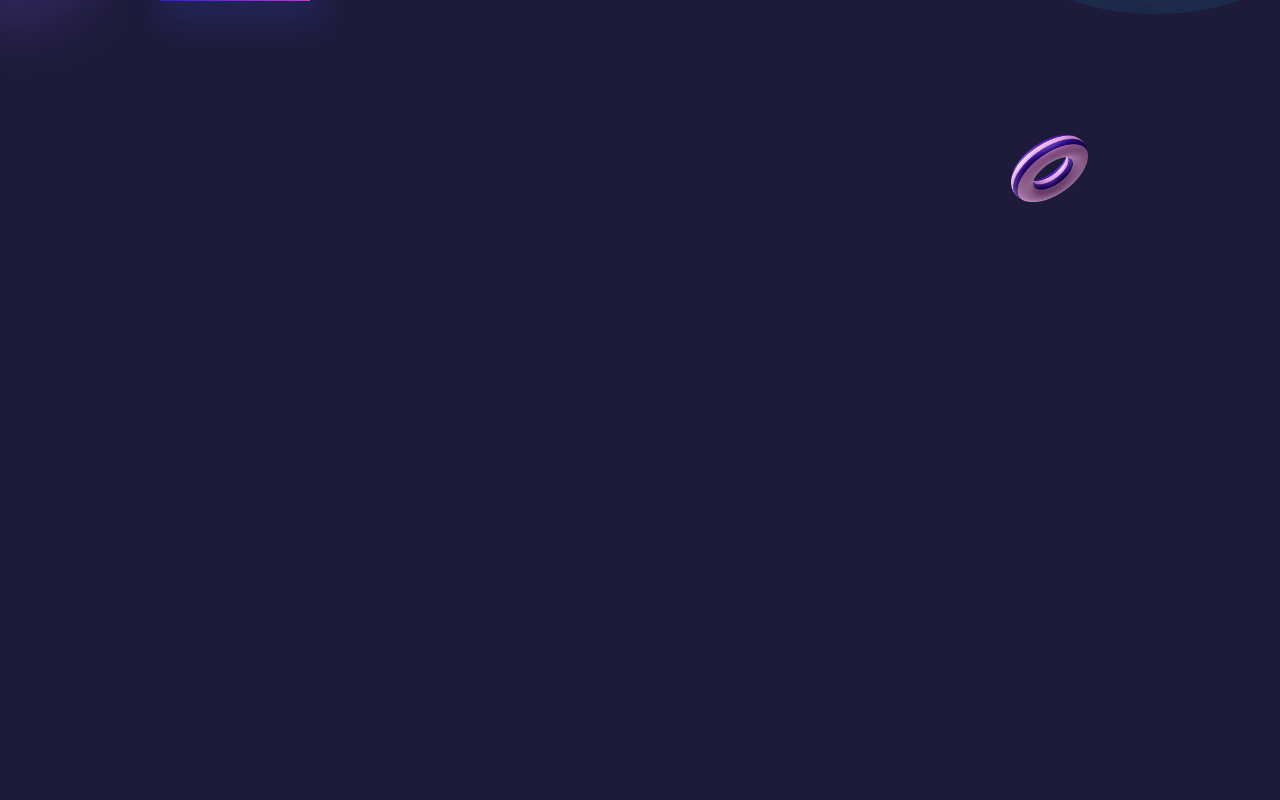
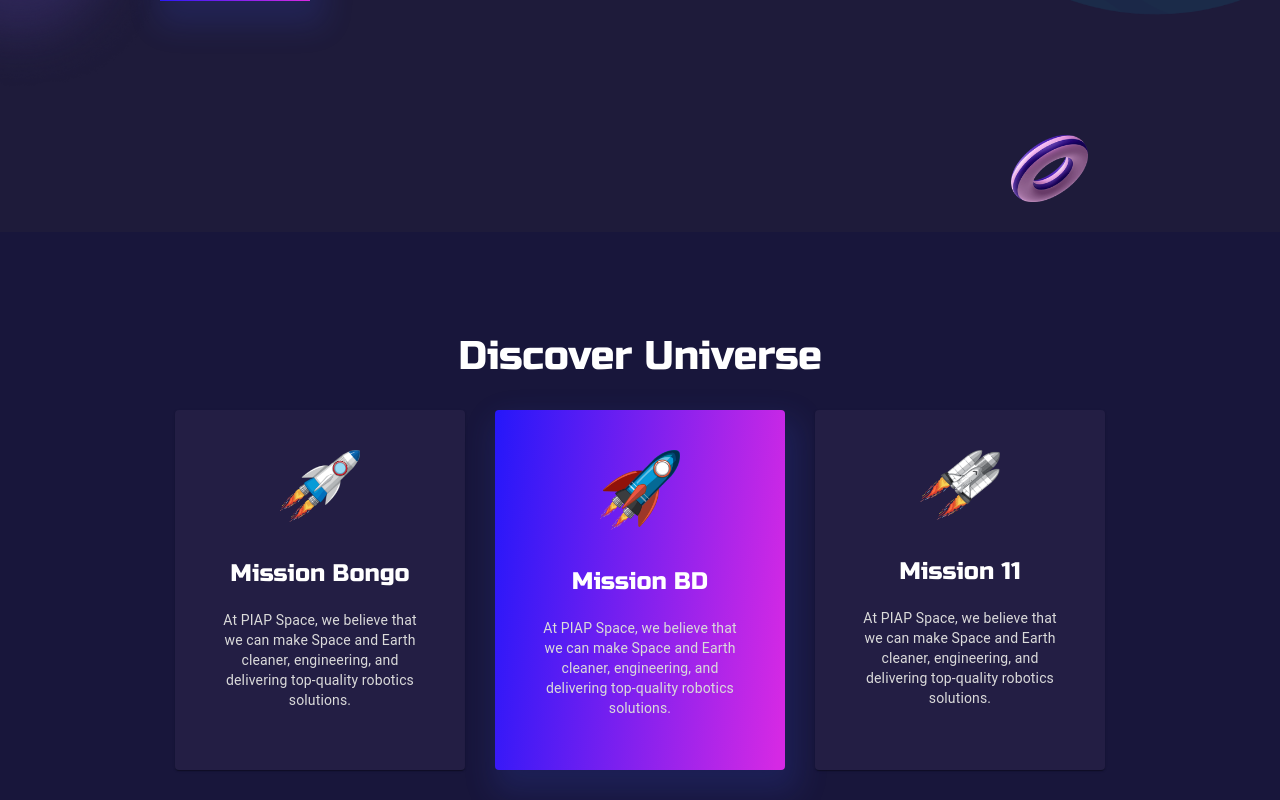
Before and after one commit to codeComet/space-landing-page, a React (Create React App) app: page / in a window 1280 px wide. Shown: the part 557-1357 px from the top of the page. Before the commit the page ends 800 px from the top, so only its background shows below. Built offline with nearby package versions, Linux system fonts and the light colour scheme.

Commit message:
discover section completed, some styles needs to be changed later in responsive part

```diff
--- a/src/App.js
+++ b/src/App.js
@@ -1,11 +1,13 @@
+import Nav from "./components/nav/Nav";
 import Hero from "./components/hero/Hero";
-import Nav from "./components/nav/Nav";
+import Discover from "./components/discover/Discover";
 
 function App() {
   return (
     <div className="App">
       <Nav />
       <Hero />
+      <Discover />
     </div>
   );
 }
--- /dev/null
+++ b/src/components/discover/Discover.jsx
@@ -0,0 +1,43 @@
+import React from "react";
+import "./style.css";
+import { Typography, Box } from "@mui/material";
+import DiscoverCard from "./DiscoverCard";
+import rocket1 from "../../assets/img/rocket1.png";
+import rocket2 from "../../assets/img/rocket2.png";
+import rocket3 from "../../assets/img/rocket3.png";
+
+const Discover = () => {
+  return (
+    <div className="discover-parent">
+      <Typography variant="h2">Discover Universe</Typography>
+      <Box
+        sx={{
+          width: "75%",
+          margin: "auto",
+          display: "flex",
+          alignItems: "center",
+          justifyContent: "space-between",
+        }}
+        className="card-container"
+      >
+        <DiscoverCard
+          title="Mission Bongo"
+          img={rocket1}
+          description="At PIAP Space, we believe that we can make Space and Earth cleaner, engineering, and delivering top-quality robotics solutions."
+        />
+        <DiscoverCard
+          title="Mission BD"
+          img={rocket2}
+          description="At PIAP Space, we believe that we can make Space and Earth cleaner, engineering, and delivering top-quality robotics solutions."
+        />
+        <DiscoverCard
+          title="Mission 11"
+          img={rocket3}
+          description="At PIAP Space, we believe that we can make Space and Earth cleaner, engineering, and delivering top-quality robotics solutions."
+        />
+      </Box>
+    </div>
+  );
+};
+
+export default Discover;
--- /dev/null
+++ b/src/components/discover/DiscoverCard.jsx
@@ -0,0 +1,39 @@
+import * as React from "react";
+import Card from "@mui/material/Card";
+import CardContent from "@mui/material/CardContent";
+import CardMedia from "@mui/material/CardMedia";
+import Typography from "@mui/material/Typography";
+import { CardActionArea } from "@mui/material";
+import "./style.css";
+
+export default function DiscoverCard({ title, img, description }) {
+  return (
+    <Card sx={{ maxWidth: 300 }} className="card-parent">
+      <CardActionArea>
+        <CardMedia
+          component="img"
+          image={img}
+          alt="card"
+          className="card-media"
+        />
+        <CardContent className="card-content">
+          <Typography
+            gutterBottom
+            variant="h5"
+            component="div"
+            className="card-title"
+          >
+            {title}
+          </Typography>
+          <Typography
+            variant="body2"
+            color="#DADADA"
+            style={{ textAlign: "center" }}
+          >
+            {description}
+          </Typography>
+        </CardContent>
+      </CardActionArea>
+    </Card>
+  );
+}
--- /dev/null
+++ b/src/components/discover/style.css
@@ -0,0 +1,45 @@
+.discover-parent {
+  padding: 30px 0px;
+}
+
+.discover-parent h2 {
+  text-align: center;
+  color: #fff;
+  font-size: 40px;
+  margin: 70px auto 30px;
+  font-family: "Russo One", sans-serif;
+}
+
+.card-container .MuiCard-root:nth-child(2) {
+  background: linear-gradient(95.48deg, #2317fa -1.25%, #d529e4 97.48%);
+  box-shadow: 6px 16px 31px 8px rgba(59, 88, 239, 0.15);
+}
+
+.card-parent {
+  background-color: #231e44 !important;
+  margin: 0px 15px;
+  padding: 40px 30px;
+  height: 280px;
+}
+
+.card-content {
+  margin-top: 10px;
+}
+
+.card-title {
+  color: white;
+  text-align: center;
+  font-family: "Russo One", sans-serif !important;
+  margin-top: 10px !important;
+  margin-bottom: 20px !important;
+}
+
+.card-media {
+  width: 35% !important;
+  margin: auto !important;
+}
+
+.center-card {
+  background: linear-gradient(95.48deg, #2317fa -1.25%, #d529e4 97.48%);
+  box-shadow: 6px 16px 31px 8px rgba(59, 88, 239, 0.15);
+}
--- a/src/components/hero/styles.css
+++ b/src/components/hero/styles.css
@@ -1,6 +1,7 @@
 .hero-parent {
   height: 88vh;
   position: relative;
+  background: #1e1b3a;
 }
 
 /* Absolute positioned images */
@@ -90,7 +91,7 @@
 }
 
 .welcome-header h1 {
-  font-size: 60px;
+  font-size: 65px;
   margin-bottom: 15px;
   color: #fff;
   font-family: "Russo One", sans-serif;
--- a/src/components/nav/Nav.jsx
+++ b/src/components/nav/Nav.jsx
@@ -13,6 +13,7 @@ export default function Nav() {
         padding: "20px 0px",
         width: "75%",
         margin: "auto",
+        background: "#1e1b3a",
       }}
     >
       <Box sx={{ display: "flex", alignItems: "center", flexGrow: 1 }}>
--- a/src/index.css
+++ b/src/index.css
@@ -3,7 +3,7 @@ body {
   padding: 0;
   -webkit-font-smoothing: antialiased;
   -moz-osx-font-smoothing: grayscale;
-  background-color: #1e1b3a;
+  background-color: #18163b;
   font-family: "Inter", sans-serif;
 }
 
```
